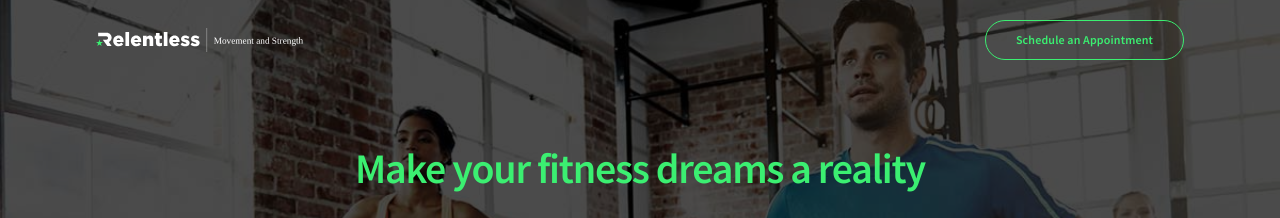
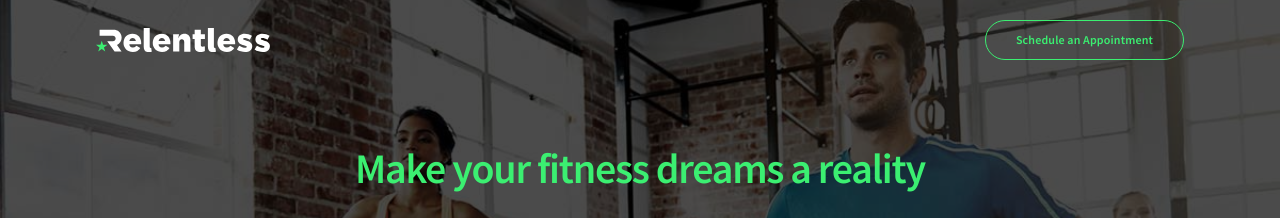
Before and after one commit to relentlessmas/relentlessmas.github.io, a Jekyll site: the page built from index.html, in a window 1280 px wide. Shown: the top 218 px of the page. Built offline with Jekyll 4.4.1, drawn with Linux system fonts in a browser that asks for light colours; nearby versions of some CDN libraries.

Commit message:
Made the logo bigger

```diff
--- a/_sass/components/_header.scss
+++ b/_sass/components/_header.scss
@@ -18,7 +18,7 @@
 }
 
 .site-logo {
-	background: url('../images/rmas-logo-long.svg') no-repeat;
+	background: url('../images/rmas-logo.svg') no-repeat;
 	width: 230px;
 	transition: all 0.1s ease;
 	text-indent: -1000px;
@@ -34,7 +34,7 @@
 header.sticky {
 	background: rgba(0, 0, 0, 0.9);
 	.site-logo {
-		background: url('../images/rmas-logo.svg') no-repeat;
+		background: url('../images/rmas-icon.svg') no-repeat;
 	}
 	.site-nav {
 		padding: 10px 0;
```
Also changed, not shown: images/rmas-icon.svg (added), images/rmas-logo.svg.
